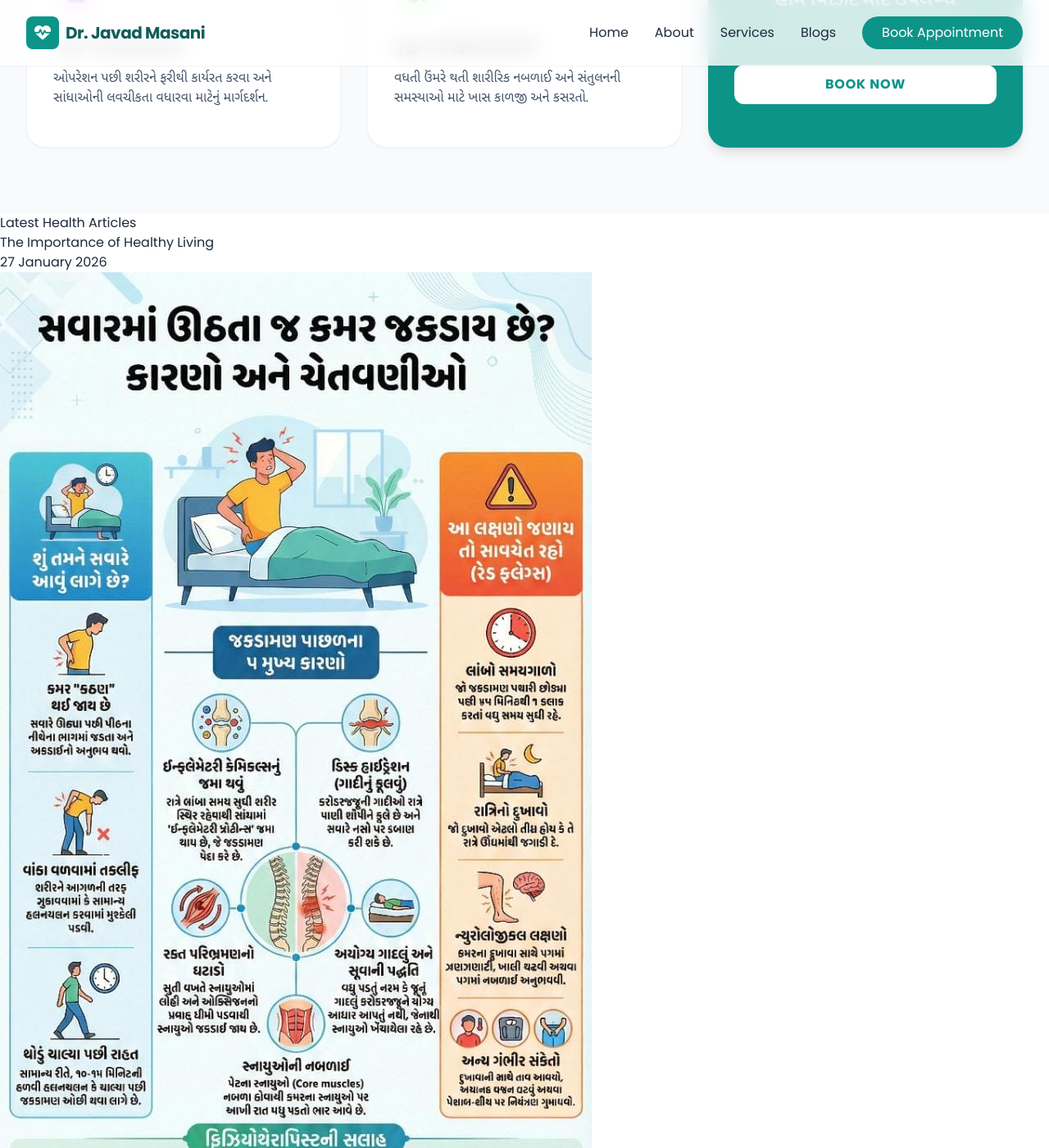
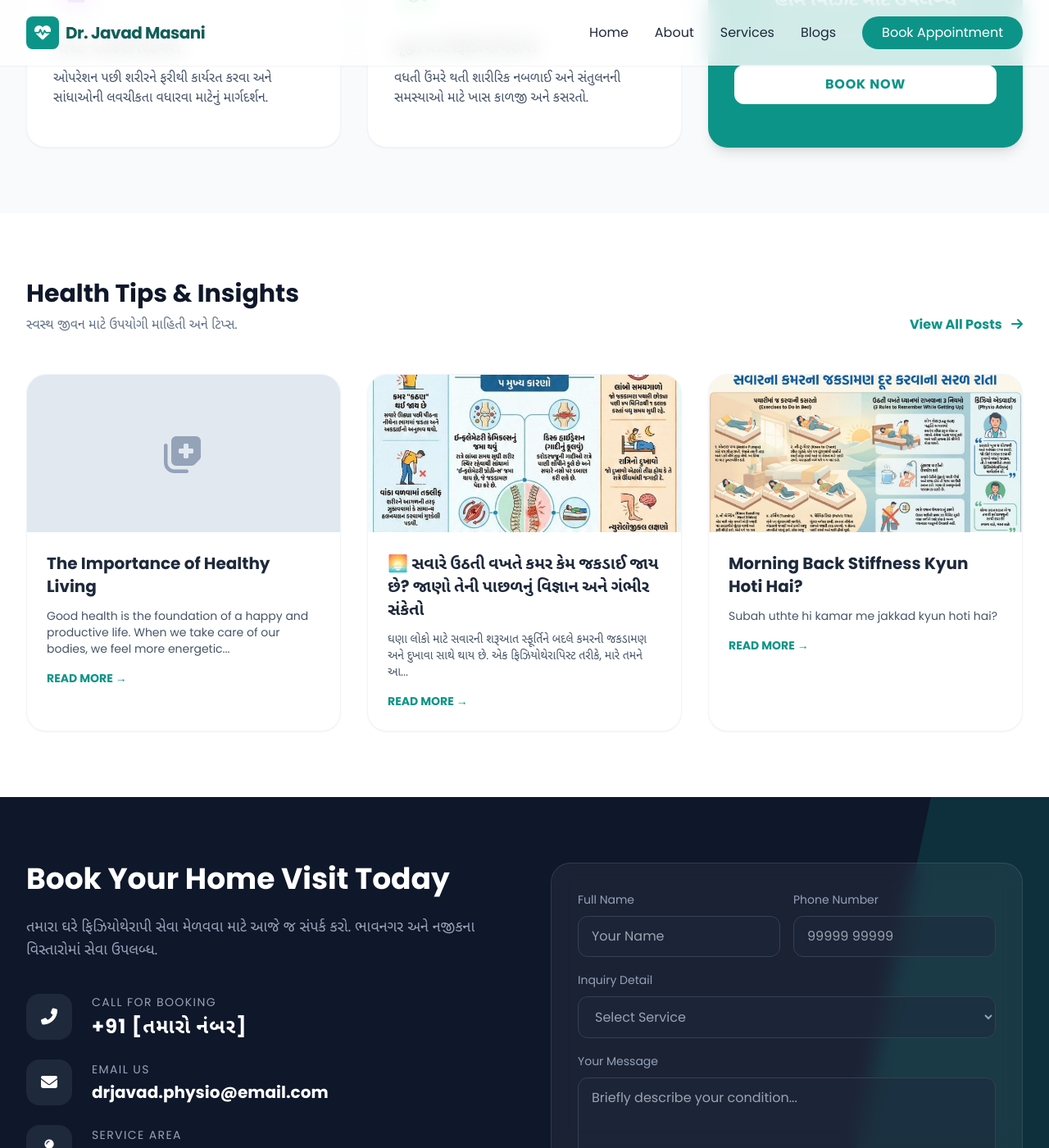
Before and after one commit to JavadMasani/Araogya, a Jekyll site: the page built from index.html, in a window 1280 px wide and 1400 px high, scrolled down 1828 px. Shown: the whole window at 82% size. Built offline with Jekyll 4.4.1, drawn with Linux system fonts in a browser that asks for light colours; nearby versions of some CDN libraries; some of the changed text lies outside the part shown.

Commit message:
Update index.html

```diff
--- a/index.html
+++ b/index.html
@@ -233,36 +233,61 @@
         </div>
     </section>
 
-    <!-- Blog Section -->
-    <section class="latest-blogs">
-  <h2>Latest Health Articles</h2>
 
-  <div class="blog-grid">
-    {% for post in site.posts limit:3 %}
-      <article class="blog-card">
-        <a href="{{ site.baseurl }}{{ post.url }}">
-          {% if post.thumbnail %}
-            <img src="{{ post.thumbnail }}">
-          {% endif %}
-          <div class="card-content">
-            <h2>{{ post.title }}</h2>
-            <p class="date">
-              {{ post.date | date: "%d %B %Y" }}
-            </p>
-          </div>
-        </a>
+  <!-- Blog Section -->
+<section id="blog" class="py-20 bg-white">
+  <div class="max-w-7xl mx-auto px-4 sm:px-6 lg:px-8">
+    <div class="flex justify-between items-end mb-12">
+      <div>
+        <h2 class="text-3xl font-bold text-slate-900 mb-2">
+          Health Tips & Insights
+        </h2>
+        <p class="text-slate-500 font-gujarati">
+          સ્વસ્થ જીવન માટે ઉપયોગી માહિતી અને ટિપ્સ.
+        </p>
+      </div>
+      <a href="{{ site.baseurl }}/blogs"
+         class="hidden md:block text-teal-600 font-bold hover:underline">
+        View All Posts <i class="fas fa-arrow-right ml-2"></i>
+      </a>
+    </div>
+
+    <div class="grid grid-cols-1 md:grid-cols-3 gap-8">
+      {% for post in site.posts limit:3 %}
+      <article
+        class="bg-white border border-slate-100 rounded-3xl overflow-hidden shadow-sm hover:shadow-md transition">
+
+        {% if post.thumbnail %}
+        <img src="{{ post.thumbnail }}"
+             alt="{{ post.title }}"
+             class="h-48 w-full object-cover">
+        {% else %}
+        <div class="h-48 bg-slate-200 flex items-center justify-center text-slate-400">
+          <i class="fas fa-notes-medical text-5xl"></i>
+        </div>
+        {% endif %}
+
+        <div class="p-6">
+          <h3
+            class="text-xl font-bold mb-3 font-gujarati hover:text-teal-600 cursor-pointer">
+            {{ post.title }}
+          </h3>
+
+          <p class="text-slate-600 text-sm line-clamp-3 font-gujarati">
+            {{ post.excerpt | strip_html | truncate: 120 }}
+          </p>
+
+          <a href="{{ site.baseurl }}{{ post.url }}"
+             class="inline-block mt-4 text-teal-600 font-bold text-sm uppercase">
+            Read More →
+          </a>
+        </div>
       </article>
-    {% endfor %}
-  </div>
-
-  <div style="text-align:center; margin-top:30px;">
-    <a class="view-all" href="{{ site.baseurl }}/blogs">
-      View All Blogs →
-    </a>
+      {% endfor %}
+    </div>
   </div>
 </section>
 
-    </section>
 
     <!-- Contact Section -->
     <section id="contact" class="py-20 bg-slate-900 text-white overflow-hidden relative">
```
